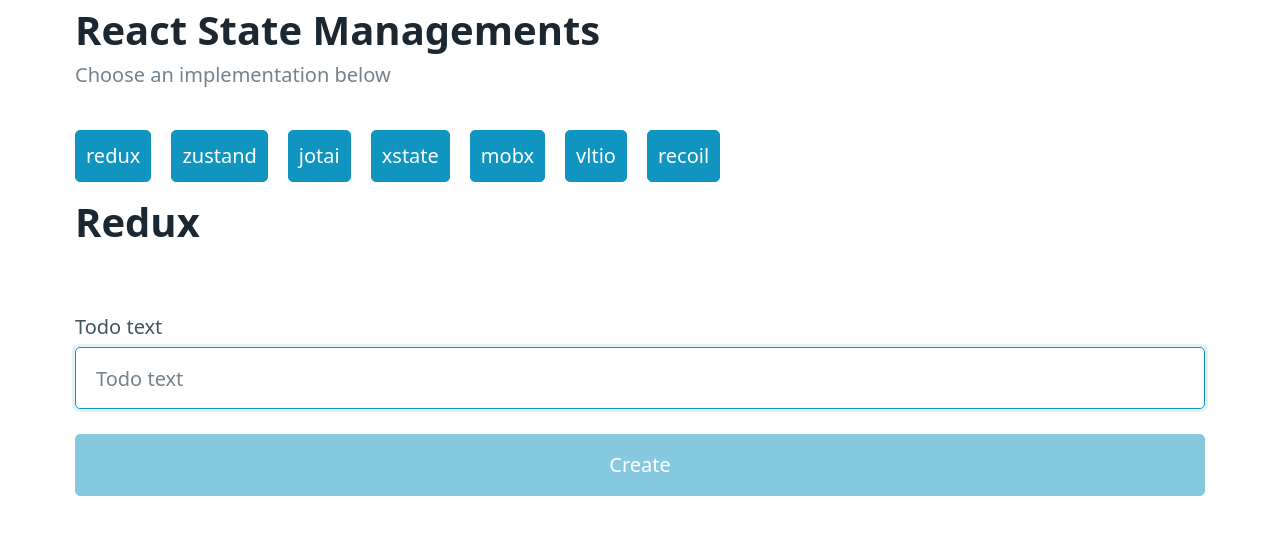
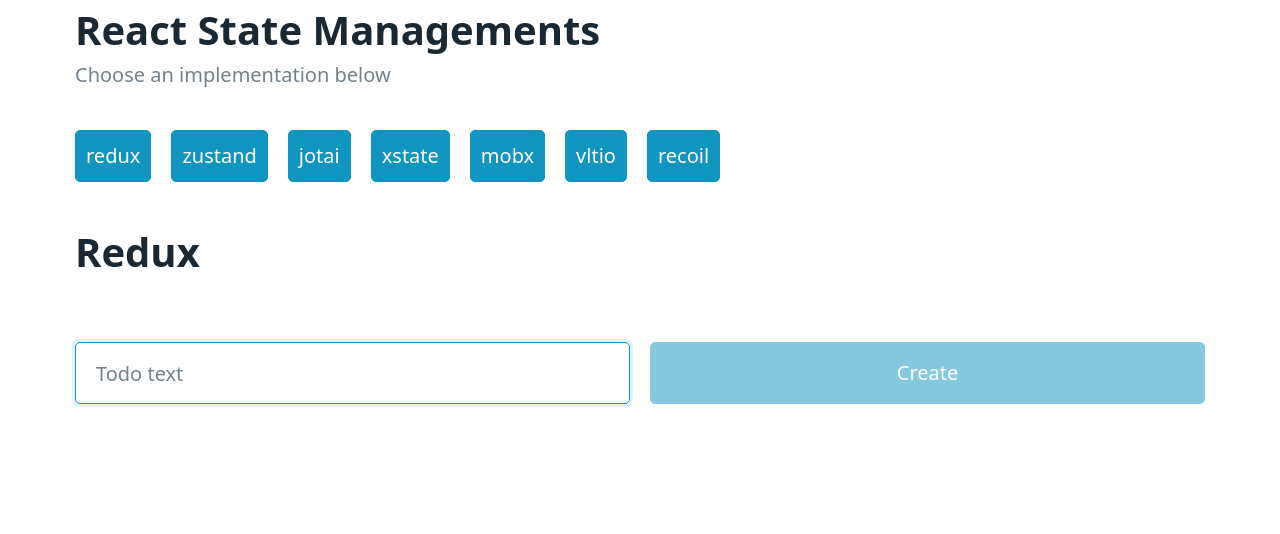
Before and after one commit to Adamduehansen/react-state-managers, a React (Vite) app: page /redux in a window 1280 px wide. Shown: the top 534 px of the page. Built offline with nearby package versions, Linux system fonts and the light colour scheme.

Commit message:
Adds some styles to app.

```diff
--- a/src/App.tsx
+++ b/src/App.tsx
@@ -9,6 +9,7 @@
           <h2>Choose an implementation below</h2>
         </hgroup>
         <nav>
+          <figure>
             <ul>
               {[
                 'redux',
@@ -28,6 +29,7 @@
                 );
               })}
             </ul>
+          </figure>
         </nav>
       </header>
       <main className='container'>
--- a/src/components/TodoCreate.tsx
+++ b/src/components/TodoCreate.tsx
@@ -24,8 +24,7 @@
 
   return (
     <form onSubmit={onSubmitHandler}>
-      <label htmlFor='todoname'>
-        Todo text
+      <div className='grid'>
         <input
           type='text'
           id='todoname'
@@ -36,10 +35,10 @@
           required
           autoFocus
         />
-      </label>
-      <button type='submit' disabled={todoText === ''}>
-        Create
-      </button>
+        <button type='submit' disabled={todoText === ''}>
+          Create
+        </button>
+      </div>
     </form>
   );
 }
```
Lines whose indentation alone changed are shown as unchanged.
